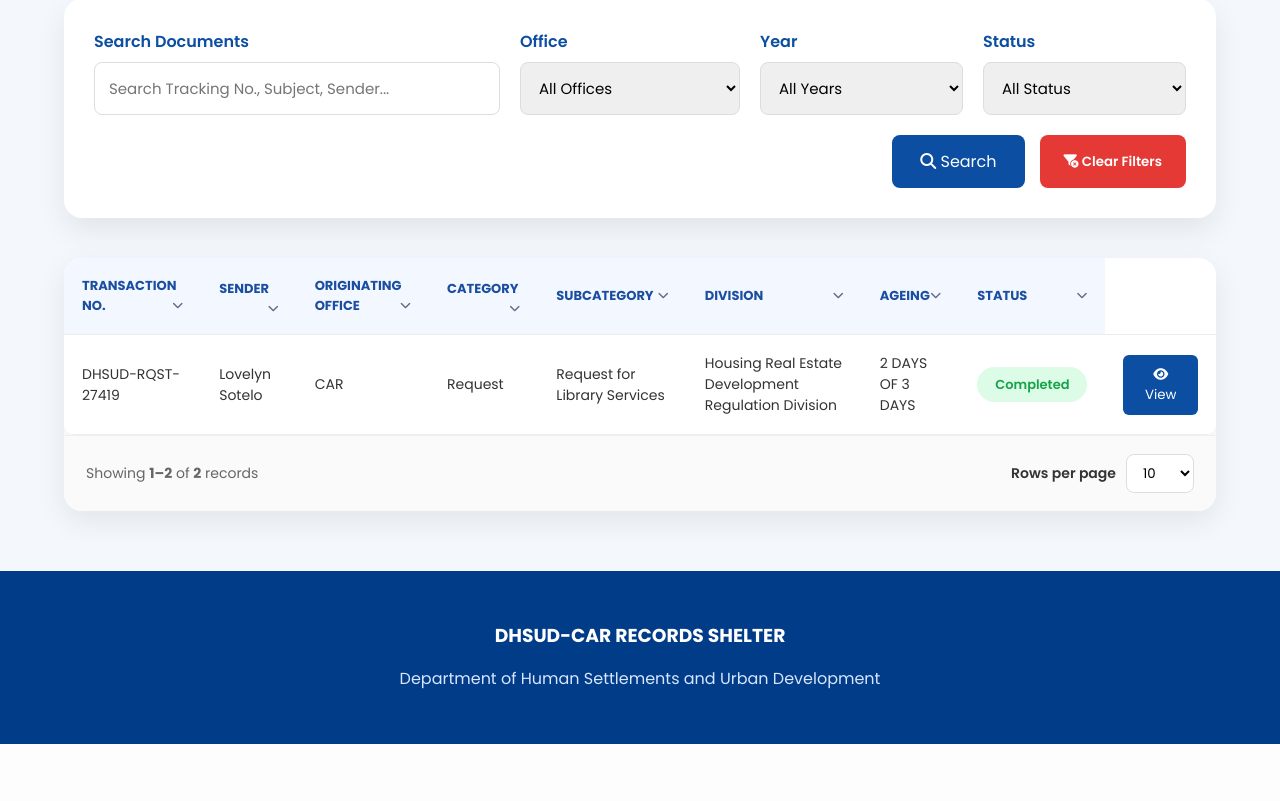
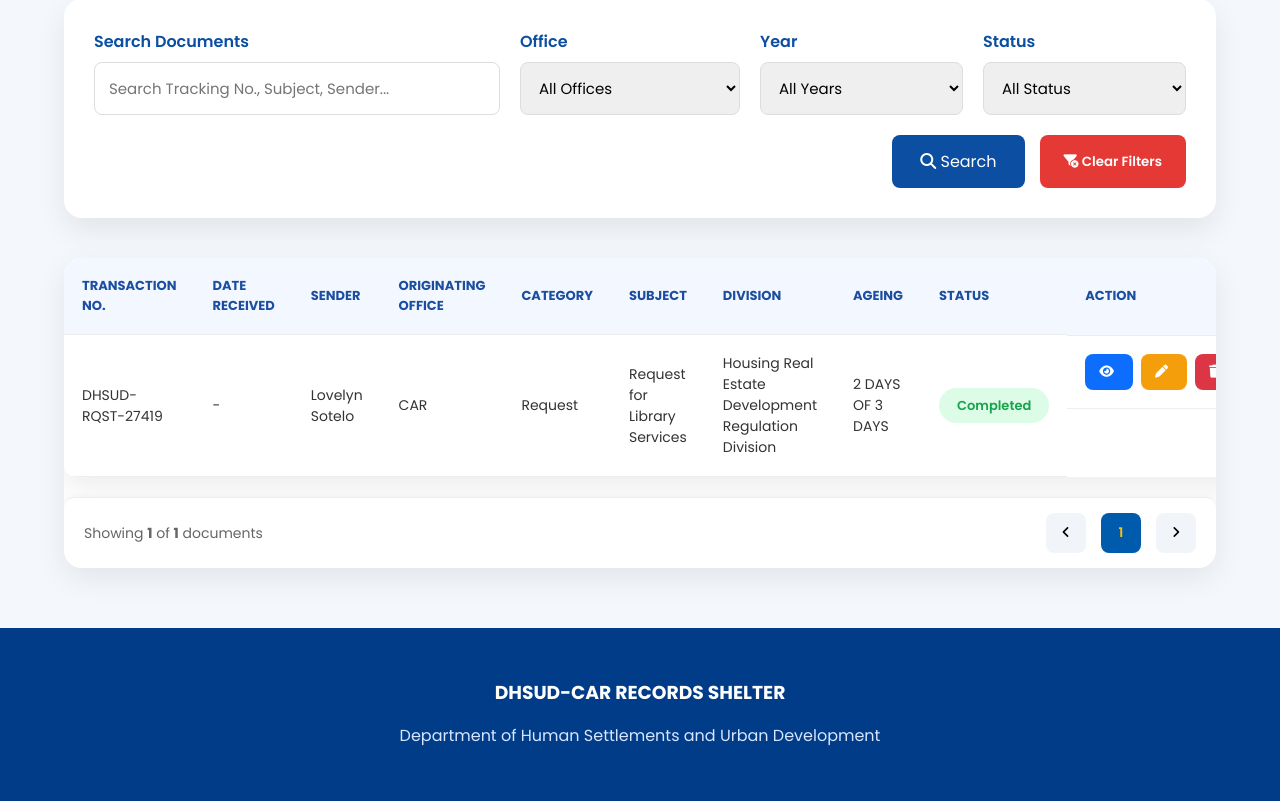
Before and after one commit to UBSITRullodaRaymund/dhsud-car-records-shelter, a PHP site: page /incoming.html in a window 1280 px wide. Shown: the part 745-1546 px from the top of the page. Before the commit the page ends 1489 px from the top, so only its background shows below. Run offline with PHP 8.4, Linux system fonts and the light colour scheme; some libraries are stand-ins or nearby versions.

Commit message:
Add Edit View

```diff
--- a/incoming.html
+++ b/incoming.html
@@ -249,52 +249,23 @@
 <thead>
 
 <tr>
-
-<th>
-TRANSACTION NO.
-<i class="fa-solid fa-chevron-down"></i>
-</th>
-
-<th>
-SENDER
-<i class="fa-solid fa-chevron-down"></i>
-</th>
-
-<th>
-ORIGINATING OFFICE
-<i class="fa-solid fa-chevron-down"></i>
-</th>
-
-<th>
-CATEGORY
-<i class="fa-solid fa-chevron-down"></i>
-</th>
-
-<th>
-SUBCATEGORY
-<i class="fa-solid fa-chevron-down"></i>
-</th>
-
-<th>
-DIVISION
-<i class="fa-solid fa-chevron-down"></i>
-</th>
-
-<th>
-AGEING
-<i class="fa-solid fa-chevron-down"></i>
-</th>
-
-<th>
-STATUS
-<i class="fa-solid fa-chevron-down"></i>
-</th>
-
+<th>Transaction No.</th>
+<th>Date Received</th>
+<th>Sender</th>
+<th>Originating Office</th>
+<th>Category</th>
+<th>Subject</th>
+<th>Division</th>
+<th>Ageing</th>
+<th>Status</th>
+<th>Action</th>
 </tr>
 
 </thead>
 
 <tbody id="recordsBody">
+
+<!-- JavaScript will load rows here -->
 
 </tbody>
 
@@ -304,25 +275,25 @@
 
 <div class="table-info">
 
-Showing <strong>1–2</strong> of <strong>2</strong> records
+Showing
+<strong id="showingCount">1</strong>
+of
+<strong id="totalCount">1</strong>
+documents
 
 </div>
 
 <div class="rows-select">
 
-<label>Rows per page</label>
+<button class="page-btn">
+<i class="fa-solid fa-angle-left"></i>
+</button>
 
-<select>
+<button class="page-btn active">1</button>
 
-<option>10</option>
-
-<option>25</option>
-
-<option>50</option>
-
-<option>100</option>
-
-</select>
+<button class="page-btn">
+<i class="fa-solid fa-angle-right"></i>
+</button>
 
 </div>
 
@@ -356,60 +327,73 @@
 <div class="form-grid">
 
     <div class="form-group">
+        <label>Tracking Number</label>
+        <input
+            type="text"
+            id="trackingNo"
+            readonly
+            placeholder="Automatically Generated">
+    </div>
 
-<label>Tracking Number</label>
+    <div class="form-group">
+        <label>Date Received</label>
+        <input
+            type="date"
+            id="dateReceived"
+            required>
+    </div>
 
-<input type="text" id="trackingNo" required>
+    <div class="form-group">
+        <label>Sender</label>
+        <input
+            type="text"
+            id="sender"
+            placeholder="Enter sender"
+            required>
+    </div>
+
+    <div class="form-group">
+        <label>Originating Office</label>
+
+        <select id="office">
+
+            <option>Administrative Division</option>
+
+            <option>Finance Division</option>
+
+            <option>Planning Division</option>
+
+            <option>Housing Division</option>
+
+            <option>Regional Office</option>
+
+            <option>LGU</option>
+
+            <option>Private Individual</option>
+
+        </select>
 
     </div>
 
     <div class="form-group">
 
-<label>Date Received</label>
+        <label>Category</label>
 
-<input type="date" id="dateReceived" required>
+        <select id="category">
 
-</div>
+            <option>Request</option>
 
-<div class="form-group">
+            <option>Memorandum</option>
 
-<label>Sender</label>
+            <option>Letter</option>
 
-<input type="text" id="sender" required>
+            <option>Billing</option>
 
-</div>
+            <option>Complaint</option>
 
-<div class="form-group">
-
-<label>Office</label>
-
-<select id="office">
-
-<option>Administrative Division</option>
-
-<option>Planning Division</option>
-
-<option>Finance Division</option>
-
-<option>Housing Division</option>
+            <option>FOI</option>
 
         </select>
-
-</div>
-
-<div class="form-group full">
-
-<label>Subject</label>
-
-<input type="text" id="subject" required>
-
-</div>
-
-<div class="form-group full">
-
-<label>Remarks</label>
-
-<textarea id="remarks" rows="4"></textarea>
 
     </div>
 
@@ -431,11 +415,57 @@
 
     </div>
 
-<div class="form-group">
+    <div class="form-group full">
 
-<label>Upload File</label>
+        <label>Subject</label>
 
-<input type="file">
+        <input
+            type="text"
+            id="subject"
+            placeholder="Document Subject"
+            required>
+
+    </div>
+
+    <div class="form-group full">
+
+        <label>Assigned Division</label>
+
+        <select id="division">
+
+            <option>Administrative and Finance Division</option>
+
+            <option>Housing Real Estate Development Regulation Division</option>
+
+            <option>Homeowners Association and Community Development Division</option>
+
+            <option>Environmental, Land Use and Urban Planning Division</option>
+
+            <option>Office of the Regional Director</option>
+
+        </select>
+
+    </div>
+
+    <div class="form-group full">
+
+        <label>Remarks</label>
+
+        <textarea
+            id="remarks"
+            rows="4"
+            placeholder="Additional remarks"></textarea>
+
+    </div>
+
+    <div class="form-group full">
+
+        <label>Attach Document</label>
+
+        <input
+            type="file"
+            id="documentFile"
+            accept=".pdf,.doc,.docx,.xls,.xlsx,.jpg,.png">
 
     </div>
 
@@ -443,13 +473,20 @@
 
 <div class="modal-buttons">
 
-<button type="submit" class="save-btn">
+    <button
+        type="submit"
+        class="save-btn">
+
+        <i class="fa-solid fa-floppy-disk"></i>
 
         Save Document
 
     </button>
 
-<button type="button" class="cancel-btn" id="closeModal">
+    <button
+        type="button"
+        class="cancel-btn"
+        id="closeModal">
 
         Cancel
 
@@ -462,6 +499,74 @@
 </div>
 
 </div>
+<!-- ==========================================
+VIEW DOCUMENT MODAL
+========================================== -->
+
+<div id="viewModal" class="view-modal">
+
+<div class="modal-content">
+
+<span class="close" id="closeView">&times;</span>
+
+<h2>
+
+<i class="fa-solid fa-file-lines"></i>
+
+Document Details
+
+</h2>
+
+<div class="view-grid">
+
+<p><strong>Tracking Number:</strong></p>
+<p id="viewTracking"></p>
+
+<p><strong>Date Received:</strong></p>
+<p id="viewDate"></p>
+
+<p><strong>Sender:</strong></p>
+<p id="viewSender"></p>
+
+<p><strong>Originating Office:</strong></p>
+<p id="viewOffice"></p>
+
+<p><strong>Category:</strong></p>
+<p id="viewCategory"></p>
+
+<p><strong>Subject:</strong></p>
+<p id="viewSubject"></p>
+
+<p><strong>Assigned Division:</strong></p>
+<p id="viewDivision"></p>
+
+<p><strong>Status:</strong></p>
+<p id="viewStatus"></p>
+
+<p><strong>Ageing:</strong></p>
+<p id="viewAgeing"></p>
+
+<p><strong>Remarks:</strong></p>
+<p id="viewRemarks"></p>
+
+</div>
+
+<div class="modal-buttons">
+
+<button
+type="button"
+class="cancel-btn"
+id="closeViewBtn">
+
+Close
+
+</button>
+
+</div>
+
+</div>
+
+</div>
 
 <script src="script.js"></script>
 
--- a/style.css
+++ b/style.css
@@ -1525,3 +1530,192 @@
 margin-top:4px;
 
 }
+
+/* ===========================
+   ACTION BUTTONS
+=========================== */
+
+.action-buttons{
+    display:flex;
+    gap:8px;
+    justify-content:center;
+}
+
+.view-btn,
+.edit-btn,
+.delete-btn{
+
+    border:none;
+    color:white;
+    padding:8px 14px;
+    border-radius:8px;
+    cursor:pointer;
+    font-size:13px;
+    font-weight:600;
+    transition:.3s;
+}
+
+.view-btn{
+    background:#0d6efd;
+}
+
+.view-btn:hover{
+    background:#0b5ed7;
+}
+
+.edit-btn{
+    background:#f59e0b;
+}
+
+.edit-btn:hover{
+    background:#d97706;
+}
+
+.delete-btn{
+    background:#dc3545;
+}
+
+.delete-btn:hover{
+    background:#bb2d3b;
+}
+
+.action-buttons i{
+    margin-right:5px;
+}
+
+/* =======================================
+   TABLE FOOTER
+======================================= */
+
+.table-footer{
+
+    display:flex;
+
+    justify-content:space-between;
+
+    align-items:center;
+
+    margin-top:20px;
+
+    padding:15px 20px;
+
+    background:#fff;
+
+    border-radius:10px;
+
+    box-shadow:0 2px 10px rgba(0,0,0,.08);
+
+}
+
+.page-btn{
+
+    width:40px;
+
+    height:40px;
+
+    border:none;
+
+    border-radius:8px;
+
+    background:#f1f5f9;
+
+    cursor:pointer;
+
+    font-weight:600;
+
+    margin-left:5px;
+
+    transition:.3s;
+
+}
+
+.page-btn:hover{
+
+    background:#005BAC;
+
+    color:white;
+
+}
+
+.page-btn.active{
+
+    background:#005BAC;
+
+    color:white;
+
+}
+
+
+/* ==========================================
+   VIEW DOCUMENT MODAL
+========================================== */
+
+.view-modal{
+
+    display:none;
+
+    position:fixed;
+
+    top:0;
+    left:0;
+
+    width:100%;
+    height:100%;
+
+    background:rgba(0,0,0,.55);
+
+    justify-content:center;
+
+    align-items:center;
+
+    z-index:99999;
+
+}
+
+.view-modal .modal-content{
+
+    width:800px;
+
+    max-width:90%;
+
+    max-height:90vh;
+
+    overflow-y:auto;
+
+    background:#fff;
+
+    border-radius:15px;
+
+    padding:30px;
+
+    box-shadow:0 20px 40px rgba(0,0,0,.25);
+
+}
+
+.view-grid{
+
+    display:grid;
+
+    grid-template-columns:220px 1fr;
+
+    gap:15px;
+
+    margin-top:25px;
+
+}
+
+.view-grid p{
+
+    margin:0;
+
+    padding:10px;
+
+    border-bottom:1px solid #eee;
+
+}
+
+.view-grid strong{
+
+    color:#005BAC;
+
+}
```
Also changed, not shown: other parts of style.css (+21 -16 lines), script.js (+141 -7 lines). Lines whose indentation alone changed are shown as unchanged.
